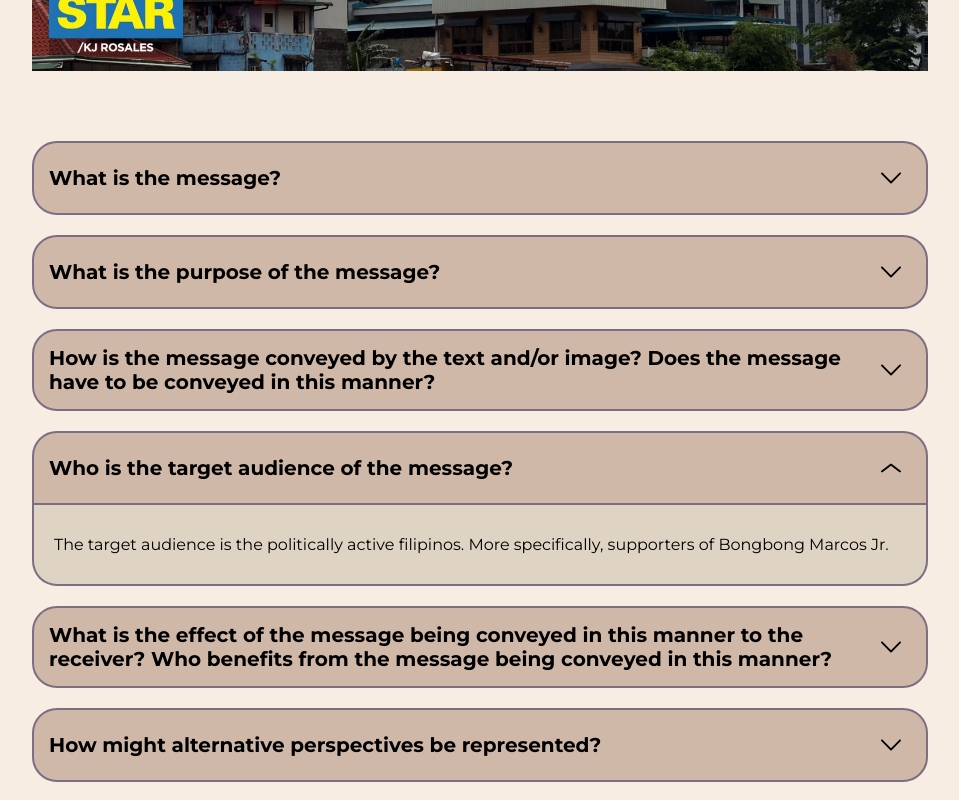
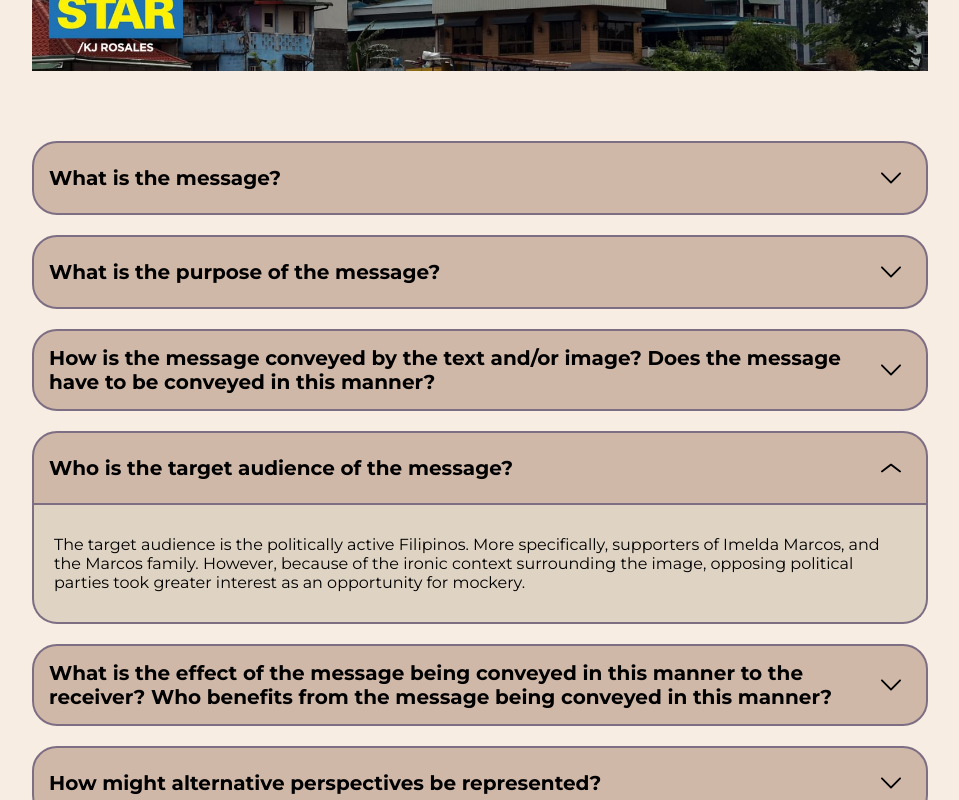
Before and after one commit to waleedlugod/Imeldific-Greeting, a React (Create React App) app: page / in a window 1280 px wide. Both pictures are taken after a click on the button "Who is the target audience of the message?". Shown: the part 761-1561 px from the top of the page, without its empty margins (160-1119 px from the left). Built offline with nearby package versions, Linux system fonts and the light colour scheme.

Commit message:
changed answer of 4

```diff
--- a/src/components/A4.js
+++ b/src/components/A4.js
@@ -4,8 +4,10 @@ function A4() {
 	return (
 		<div className="answer-container">
 			<p>
-				The target audience is the politically active filipinos. More
-				specifically, supporters of Bongbong Marcos Jr.
+				The target audience is the politically active Filipinos. More
+				specifically, supporters of Imelda Marcos, and the Marcos family.
+				However, because of the ironic context surrounding the image, opposing
+				political parties took greater interest as an opportunity for mockery.
 			</p>
 		</div>
 	);
```
